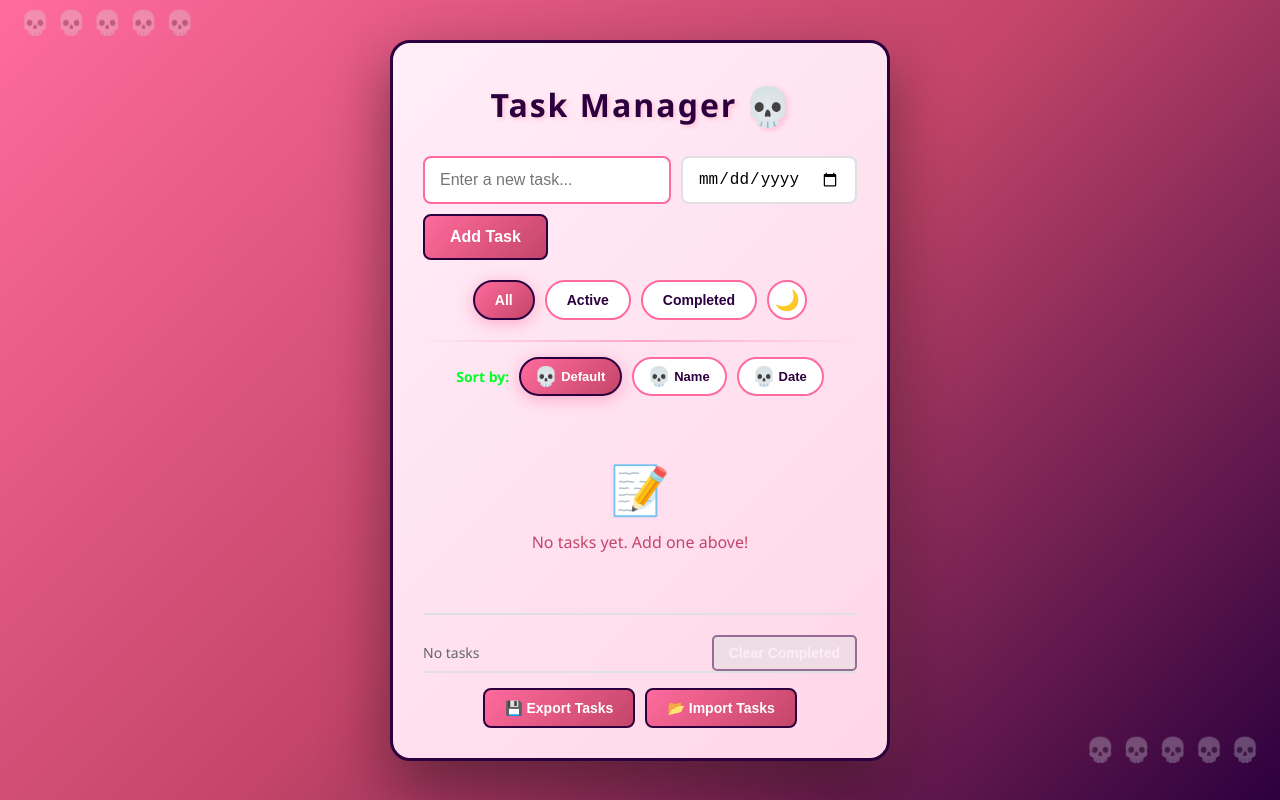
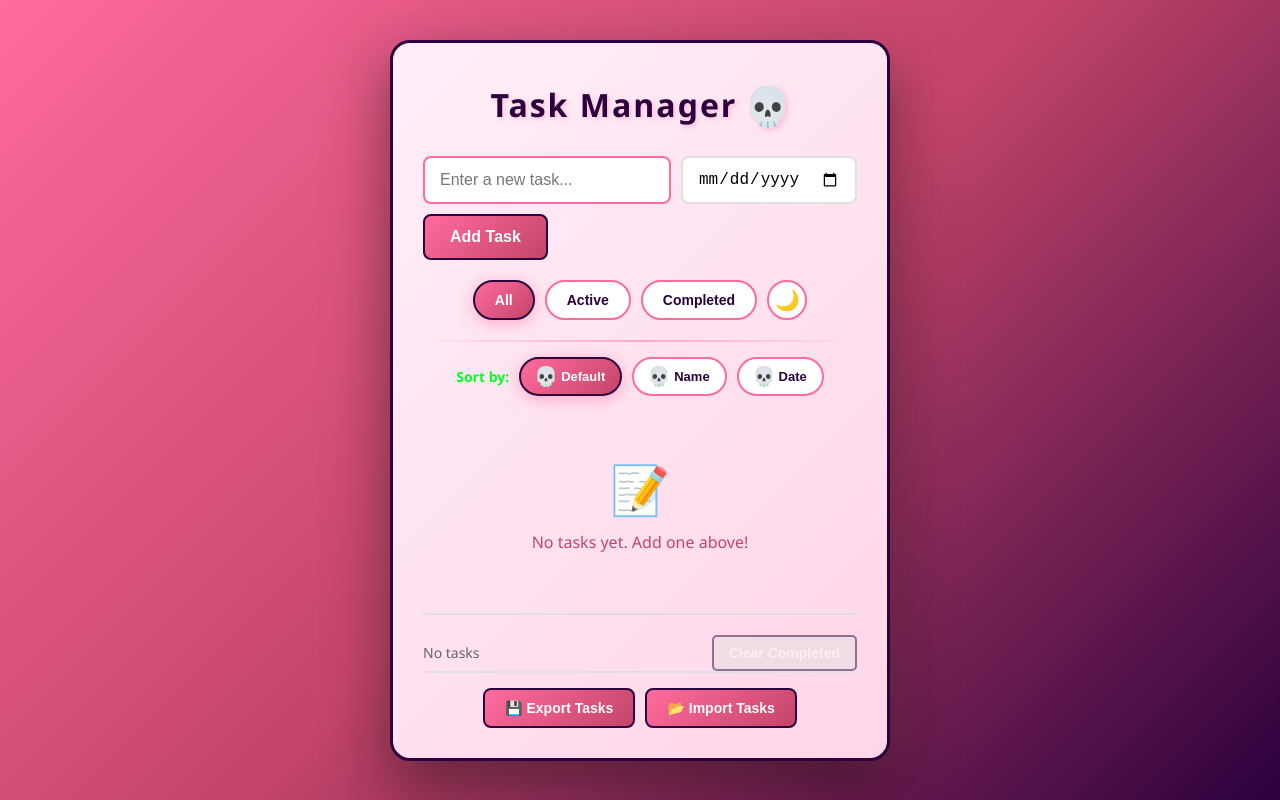
Before and after one commit to ilie-laura/ollama-cline, a plain HTML site: page index.html in a window 1280 px wide. Drawn offline with Linux system fonts and the light colour scheme.

Commit message:
remove skull

```diff
--- a/style.css
+++ b/style.css
@@ -17,7 +17,7 @@ body {
 }
 
 body::before {
-    content: '💀 💀 💀 💀 💀';
+    content: '';
     position: fixed;
     top: 20px;
     left: 20px;
@@ -28,7 +28,7 @@ body::before {
 }
 
 body::after {
-    content: '💀 💀 💀 💀 💀';
+    content: '';
     position: fixed;
     bottom: 20px;
     right: 20px;
```
